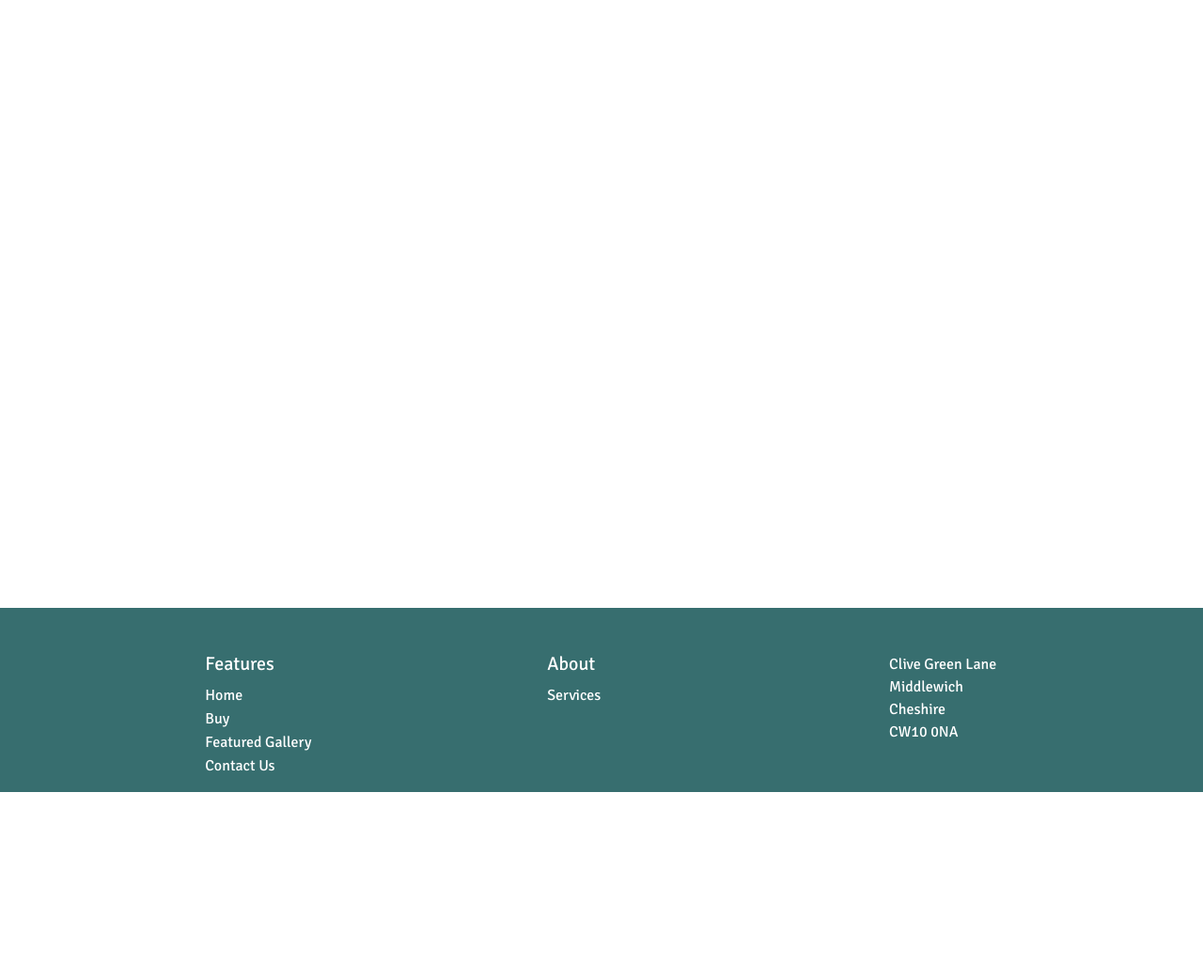
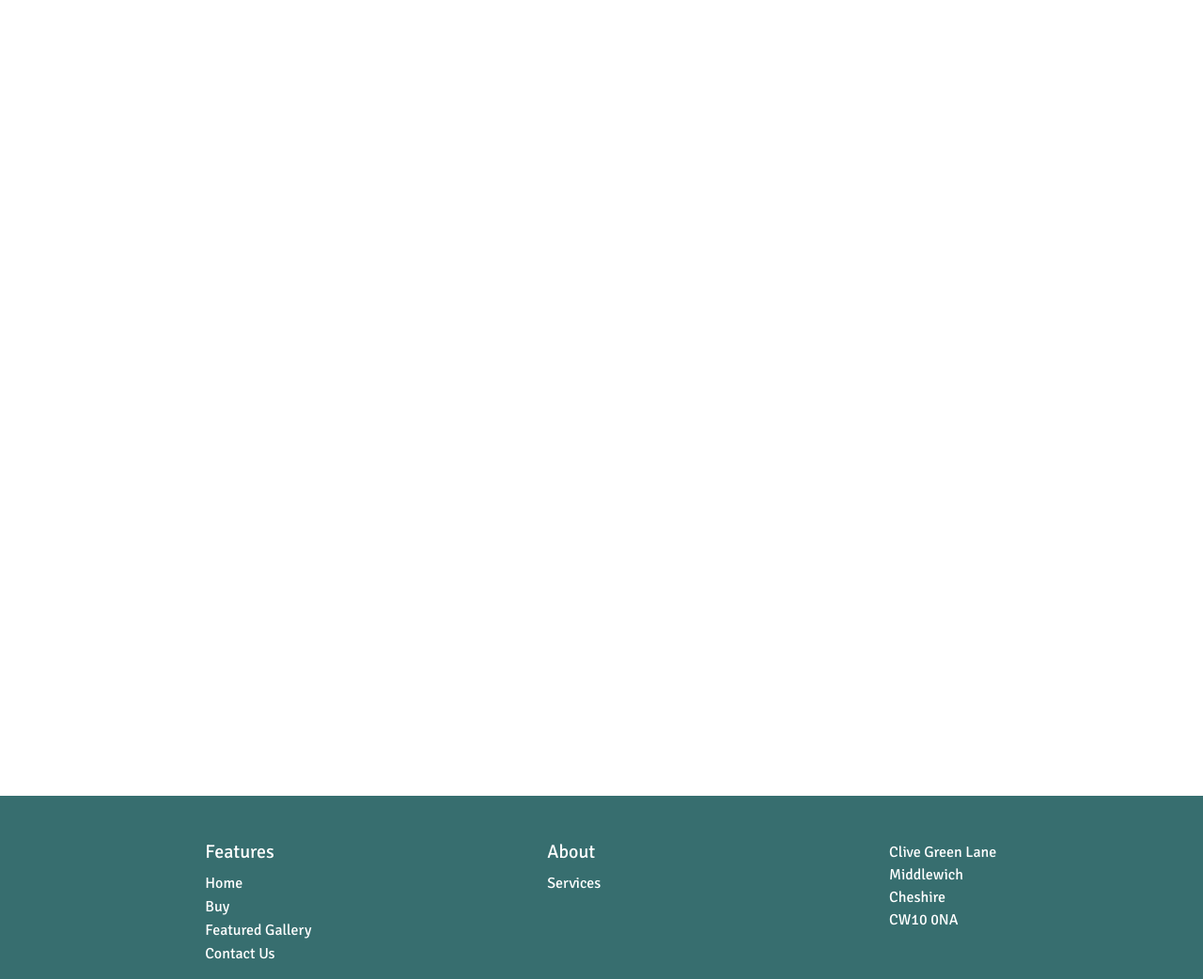
Before and after one commit to msped/cheshirewestvehicles, a Django app: template templates/base.html in a window 1280 px wide. Shown: the part 101-1143 px from the top of the page at 94% size. Before the commit the page ends 944 px from the top, so only its background shows below. Run offline with Django 4.2, Linux system fonts and the light colour scheme; the template is opened without the code that fills it, so the values that code supplies are empty; some libraries are stand-ins or nearby versions.

Commit message:
changed container height to view port

```diff
--- a/static/css/main.css
+++ b/static/css/main.css
@@ -58,5 +58,5 @@ h1, h2, h3, h5 {
 }
 
 main.container {
-    min-height: 600px;
+    height: 100vh;
 }
```
